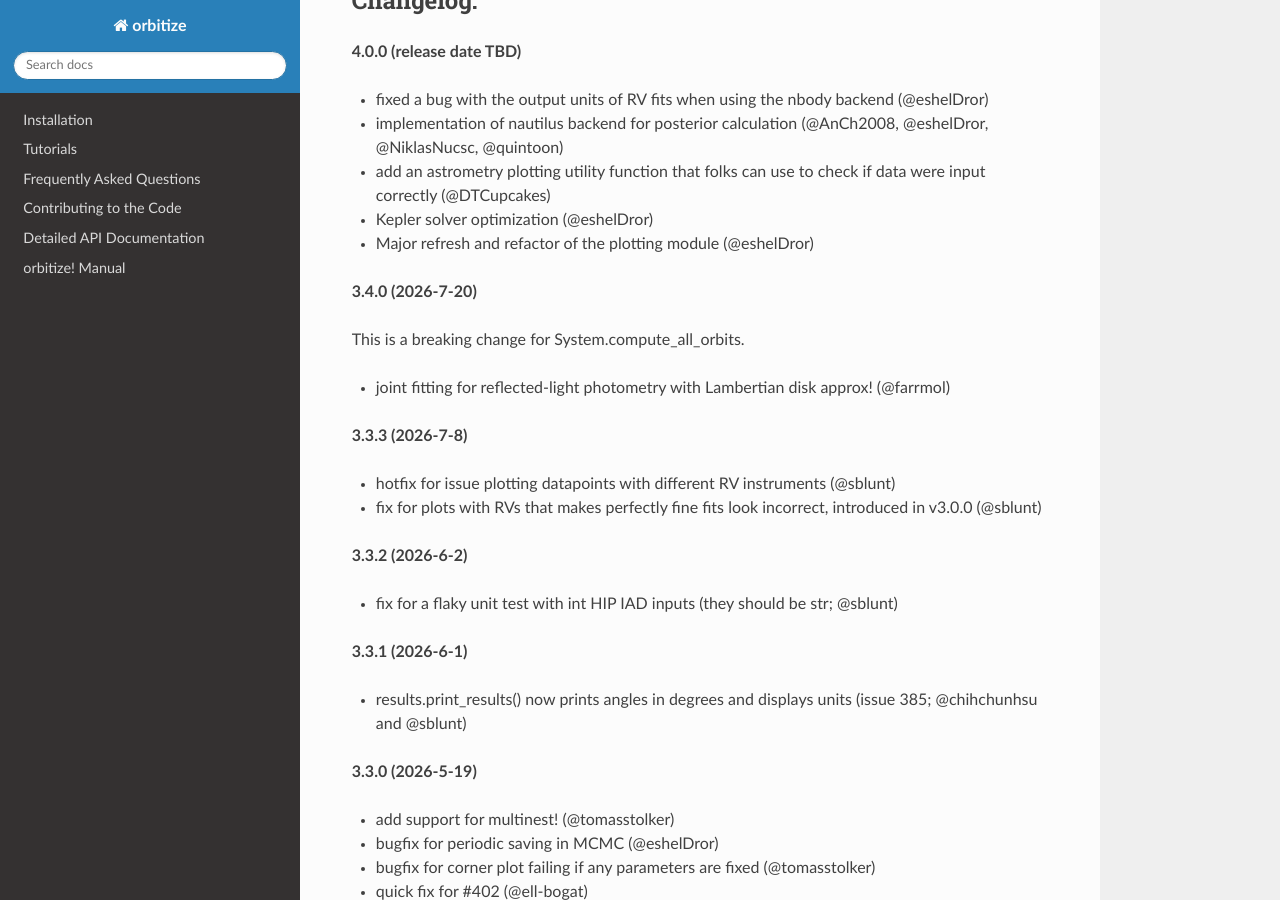
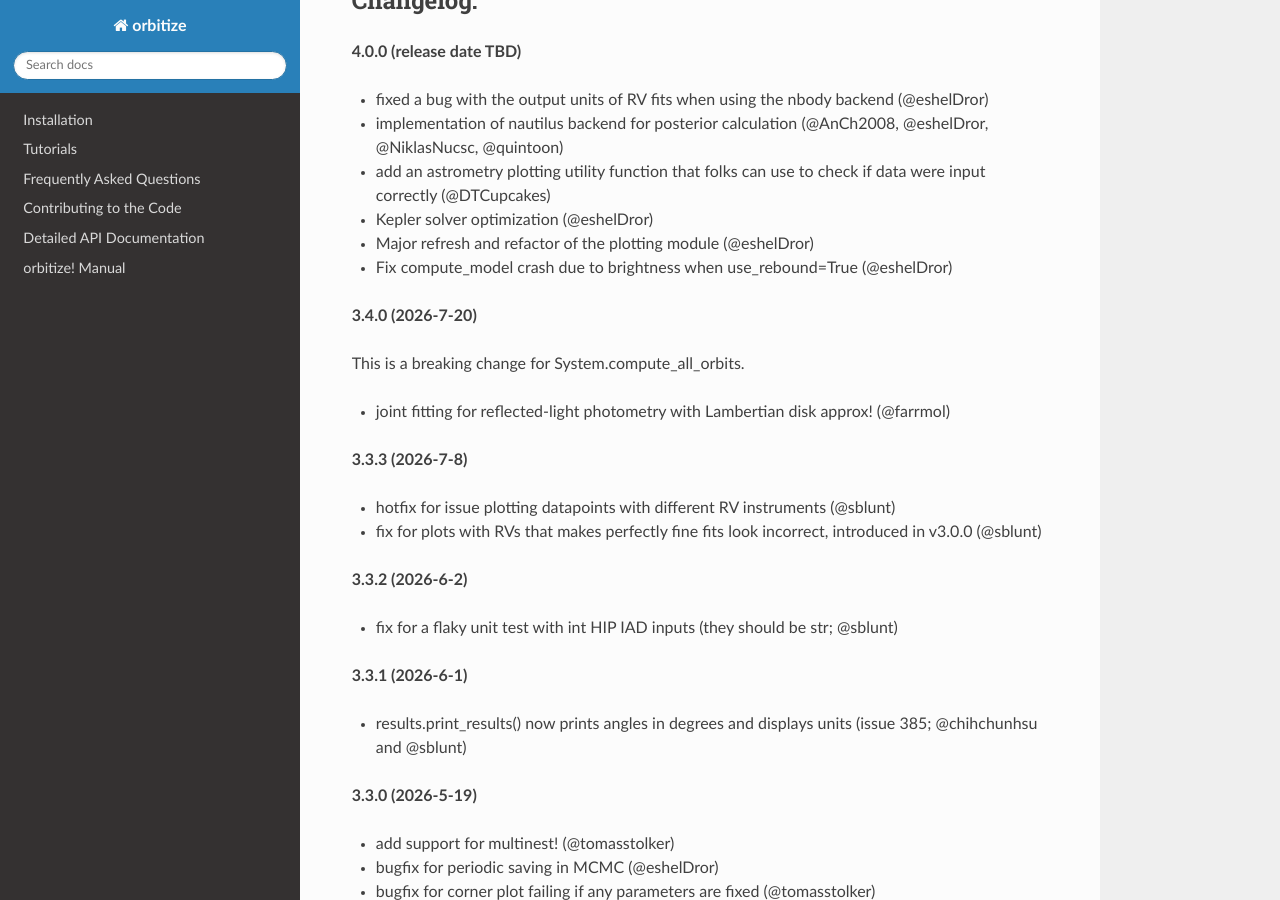
Before and after one commit to sblunt/orbitize, a Sphinx documentation site: the page built from docs/index.rst, in a window 1280 px wide and 900 px high, scrolled down 2402 px. Built offline with Sphinx 7.4.7 and the Read the Docs theme 3.1.0, drawn with Linux system fonts in a browser that asks for light colours.

Commit message:
add fix compute_model crash bugfix

```diff
--- a/docs/index.rst
+++ b/docs/index.rst
@@ -62,6 +62,7 @@ Changelog:
 - add an astrometry plotting utility function that folks can use to check if data were input correctly (@DTCupcakes)
 - Kepler solver optimization (@eshelDror)
 - Major refresh and refactor of the plotting module (@eshelDror)
+- Fix compute_model crash due to brightness when use_rebound=True (@eshelDror)
 
 **3.4.0 (2026-7-20)**
 
```
